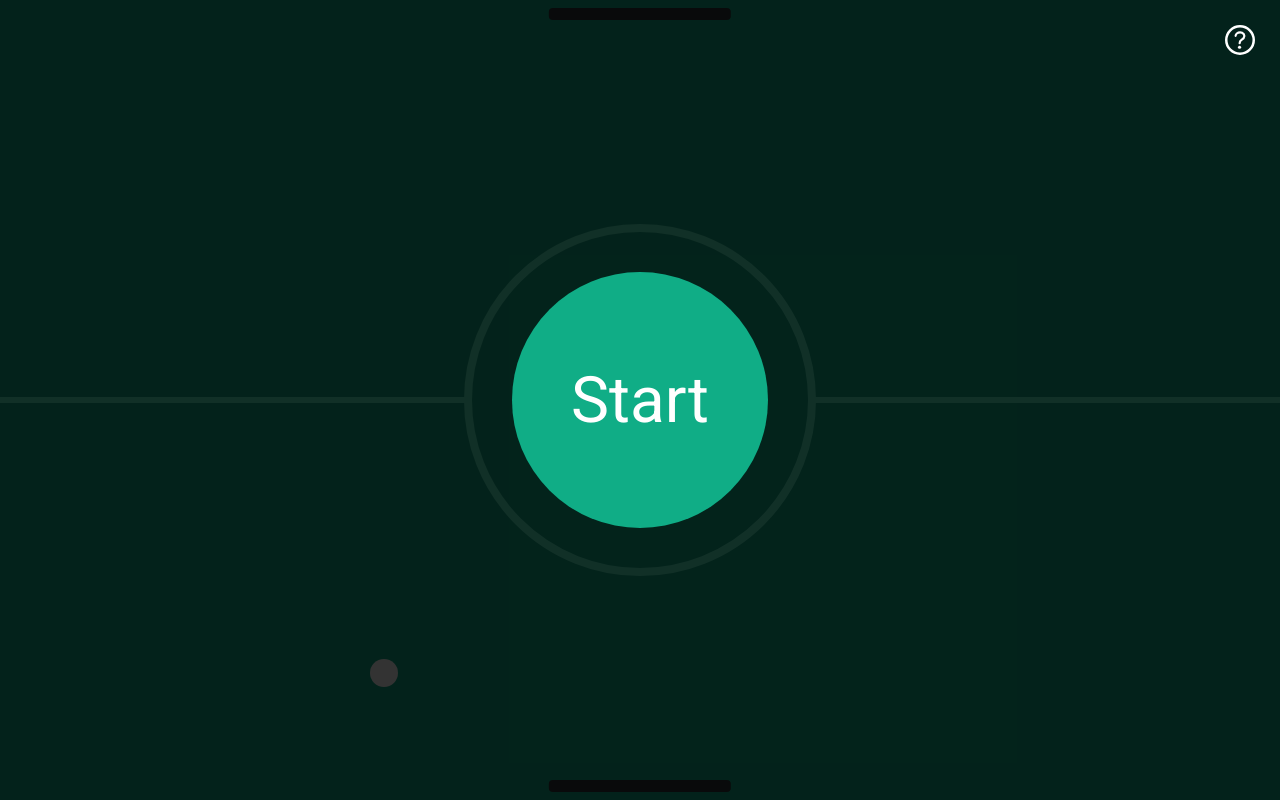
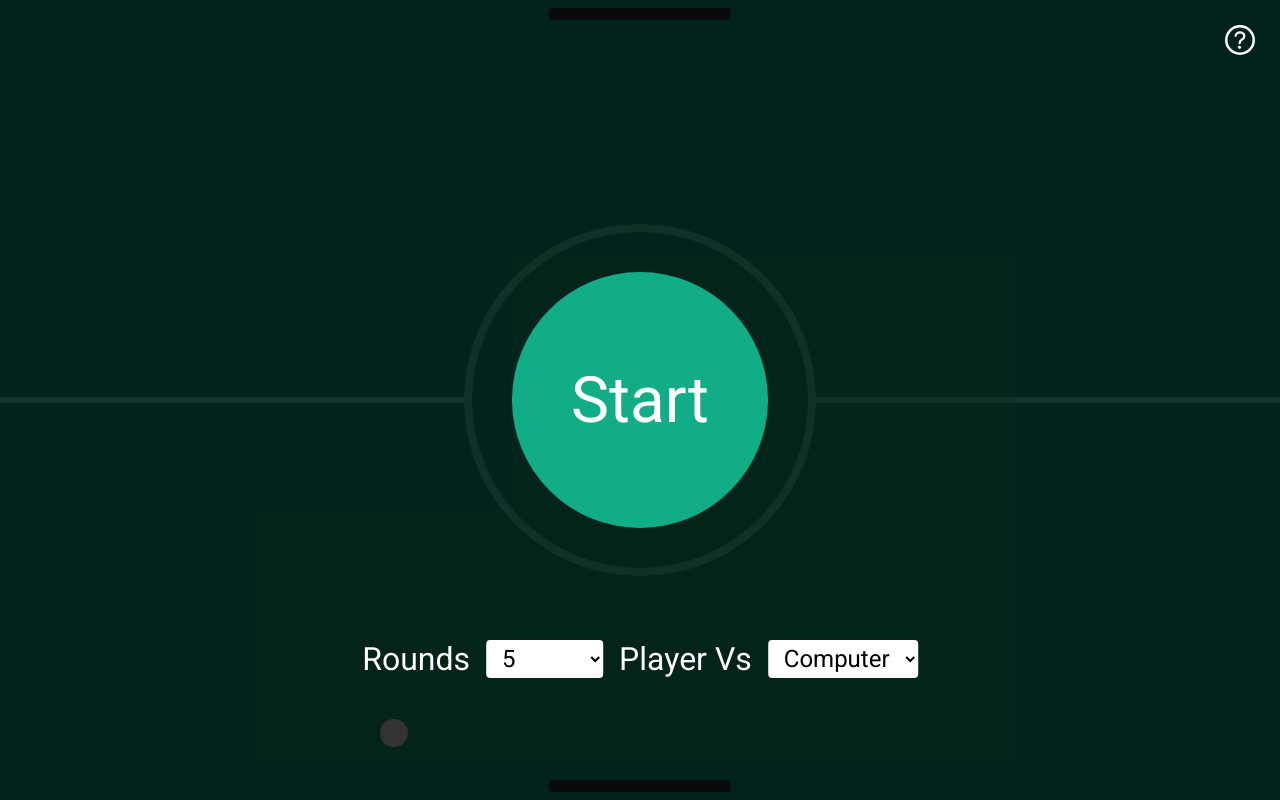
Before and after one commit to pratikkw/PingPong, a website with bundled scripts: page index.html in a window 1280 px wide. Built offline with nearby package versions, Linux system fonts and the light colour scheme.

Commit message:
Added button for increasing round & select play against

```diff
--- a/SASS/abstracts/mediaquery.scss
+++ b/SASS/abstracts/mediaquery.scss
@@ -42,6 +42,15 @@
     --primary-title-fs: 4rem;
     --txtbox-primary-title-fs: 2rem;
     --list-fs: 1.125rem;
+  }
+
+  .start {
+    // PADDING
+    --customize-select-option-padding: 0.25rem 0.5rem;
+
+    // FONT
+    --customize-span-fs: 1.5rem;
+    --customize-select-option-fs: 1.25rem;
   }
 
   .setting {
@@ -127,11 +136,21 @@
   }
 
   .start {
-    --start-btn-fs: 2.75rem;
+    // TOP, LEFT, RIGHT & BOTTOM
+    --customize-top: 75%;
+    --customize-left: 50%;
 
     // WIDTH & HEIGHT
     --start-btn-width: 12rem;
     --start-btn-height: 12rem;
+
+    // PADDING
+    --customize-select-option-padding: 0.25rem 0.5rem;
+
+    // FONT
+    --start-btn-fs: 2.75rem;
+    --customize-span-fs: 1.25rem;
+    --customize-select-option-fs: 1rem;
   }
 
   .setting {
--- a/SASS/layout/start.scss
+++ b/SASS/layout/start.scss
@@ -1,11 +1,17 @@
 .start {
   // TOP, LEFT, RIGHT & BOTTOM
-  --start-help-top: 1.25rem;
-  --start-help-right: 1.25rem;
+  // --start-help-top: 1.25rem;
+  // --start-help-right: 1.25rem;
+  --customize-top: 80%;
+  --customize-left: 50%;
+
+  // PADDING
+  --customize-select-option-padding: 0.25rem 0.75rem;
 
   // FONT
-  // --help-icon-fs: 2.5rem;
   --start-btn-fs: 4rem;
+  --customize-span-fs: 2rem;
+  --customize-select-option-fs: 1.5rem;
 
   // WIDTH & HEIGHT
   --start-btn-width: 16rem;
@@ -33,4 +39,32 @@
     justify-content: center;
     overflow: hidden;
   }
+
+  .customize {
+    position: absolute;
+    top: var(--customize-top);
+    left: var(--customize-left);
+    transform: translate(-50%, 0%);
+
+    flex-wrap: wrap;
+    justify-content: center;
+    flex: 1;
+
+    &__span {
+      font-size: var(--customize-span-fs);
+      color: #fff;
+      text-wrap: nowrap;
+    }
+
+    &__select,
+    &__option {
+      cursor: pointer;
+      border: none;
+      outline: none;
+      font-size: var(--customize-select-option-fs);
+      padding: var(--customize-select-option-padding);
+      border-radius: 0.25rem;
+      background-color: #fff;
+    }
+  }
 }
--- a/index.html
+++ b/index.html
@@ -52,6 +52,34 @@
       <button class="start__btn" id="magnet__btn">
         <span id="magnet__txt">Start</span>
       </button>
+
+      <div class="customize flex">
+        <div class="customize__round flex">
+          <span class="customize__span">Rounds</span>
+          <select class="customize__select" name="" id="roundNo">
+            <option class="customize__option" value="5" selected>5</option>
+            <option class="customize__option" value="8">8</option>
+            <option class="customize__option" value="12">12</option>
+            <option class="customize__option" value="-1">Infinite</option>
+          </select>
+        </div>
+
+        <div class="customize__vs flex">
+          <span class="customize__span">Player Vs</span>
+          <select class="customize__select" name="" id="competetitor">
+            <option class="customize__option" value="Computer" selected>
+              Computer
+            </option>
+            <option
+              class="customize__option"
+              value="Player"
+              class="customize__span"
+            >
+              Player
+            </option>
+          </select>
+        </div>
+      </div>
     </section>
 
     <!-- HELP SECTION -->
```
Also changed, not shown: CSS/style.css.
